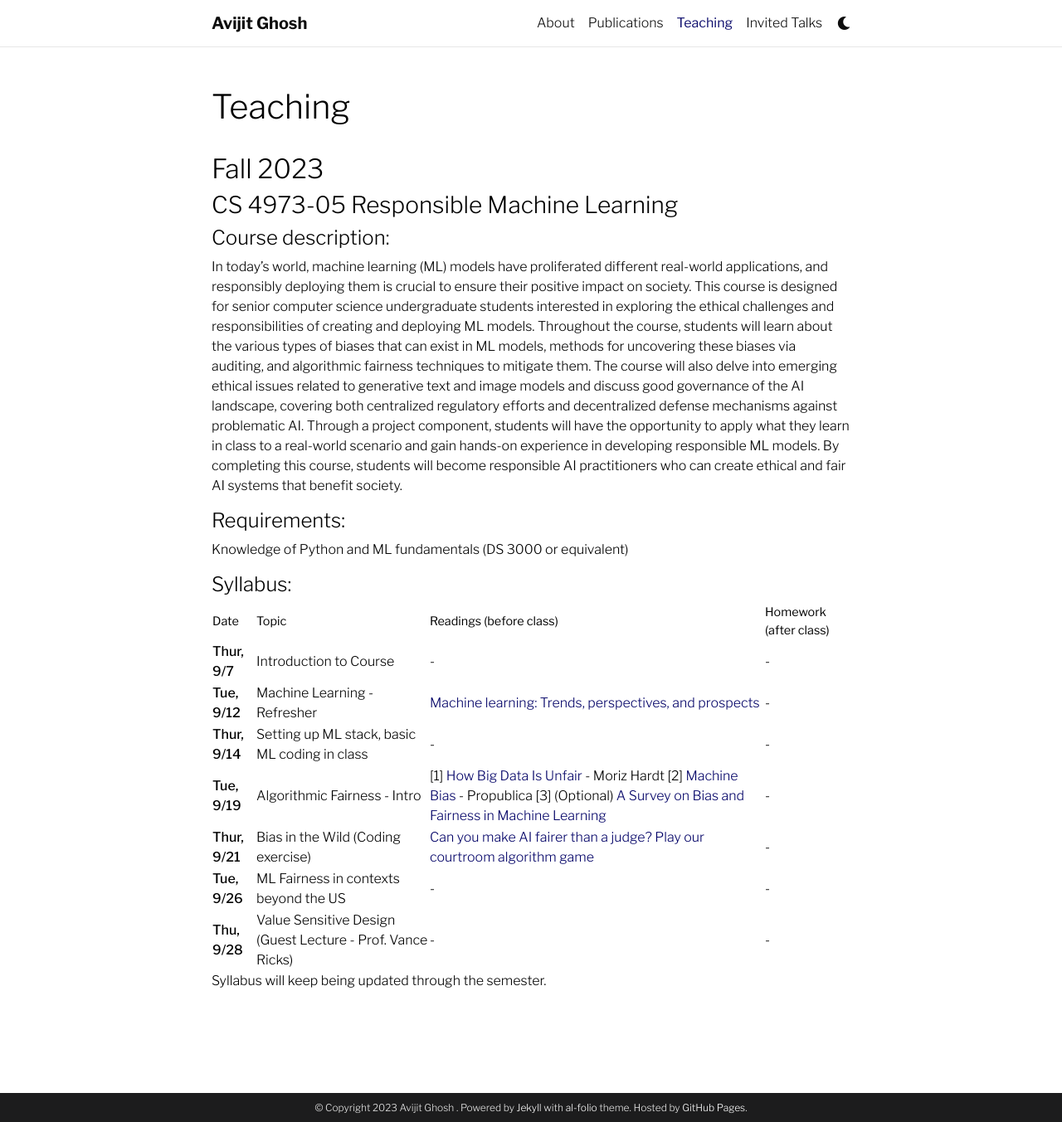
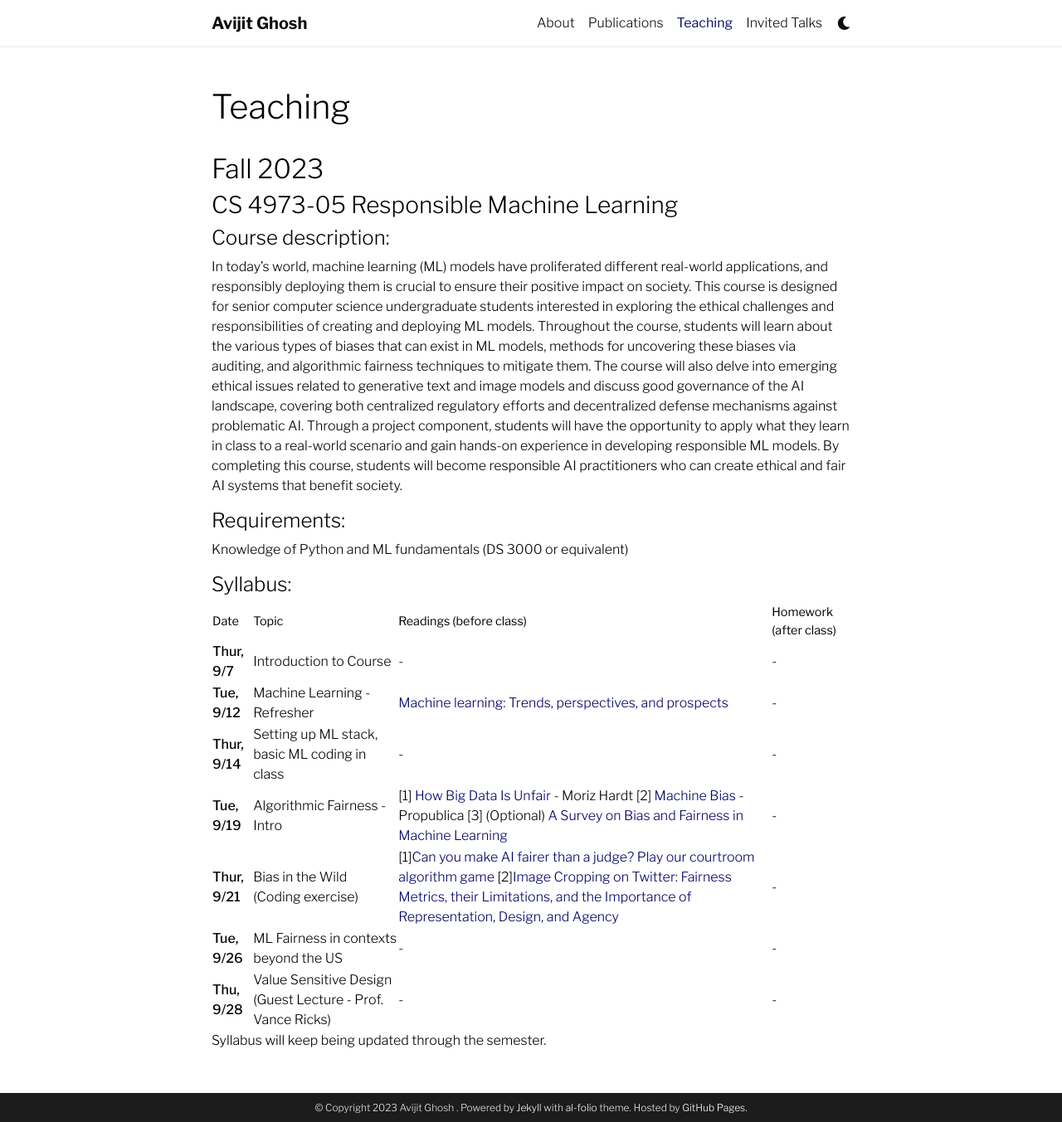
Before and after one commit to evijit/evijit.github.io, a Jekyll site: the page built from _pages/teaching.md, in a window 1280 px wide and 1353 px high. Shown: the whole window at 83% size. Built offline with Jekyll 4.4.1, drawn with Linux system fonts in a browser that asks for light colours; comment, search, counter and statistics services are not loaded; a style sheet for code colours, icons or effects is not loaded; some of the changed lines change nothing that is shown.

Commit message:
added syllabus

```diff
--- a/_pages/teaching.md
+++ b/_pages/teaching.md
@@ -24,7 +24,7 @@ Knowledge of Python and ML fundamentals (DS 3000 or equivalent)
 | **Tue, 9/12** | Machine Learning - Refresher | [Machine learning: Trends, perspectives, and prospects](https://www.cs.cmu.edu/~tom/pubs/Science-ML-2015.pdf) | - |
 | **Thur, 9/14** | Setting up ML stack, basic ML coding in class | - | - |
 | **Tue, 9/19** | Algorithmic Fairness - Intro  | [1] [How Big Data Is Unfair](https://medium.com/@mrtz/how-big-data-is-unfair-9aa544d739de) - Moriz Hardt [2] [Machine Bias](https://www.propublica.org/article/machine-bias-risk-assessments-in-criminal-sentencing) - Propublica [3] (Optional) [A Survey on Bias and Fairness in Machine Learning](https://arxiv.org/pdf/1908.09635.pdf) | - |
-| **Thur, 9/21** | Bias in the Wild (Coding exercise) | [Can you make AI fairer than a judge? Play our courtroom algorithm game](https://www.technologyreview.com/2019/10/17/75285/ai-fairer-than-judge-criminal-risk-assessment-algorithm/) | - |
+| **Thur, 9/21** | Bias in the Wild (Coding exercise) | [1][Can you make AI fairer than a judge? Play our courtroom algorithm game](https://www.technologyreview.com/2019/10/17/75285/ai-fairer-than-judge-criminal-risk-assessment-algorithm/) [2][Image Cropping on Twitter: Fairness Metrics, their Limitations, and the Importance of Representation, Design, and Agency](https://arxiv.org/pdf/2105.08667.pdf) | - |
 | **Tue, 9/26** | ML Fairness in contexts beyond the US  | - | - |
 | **Thu, 9/28** | Value Sensitive Design (Guest Lecture - Prof. Vance Ricks)  | - | - |
 
```
